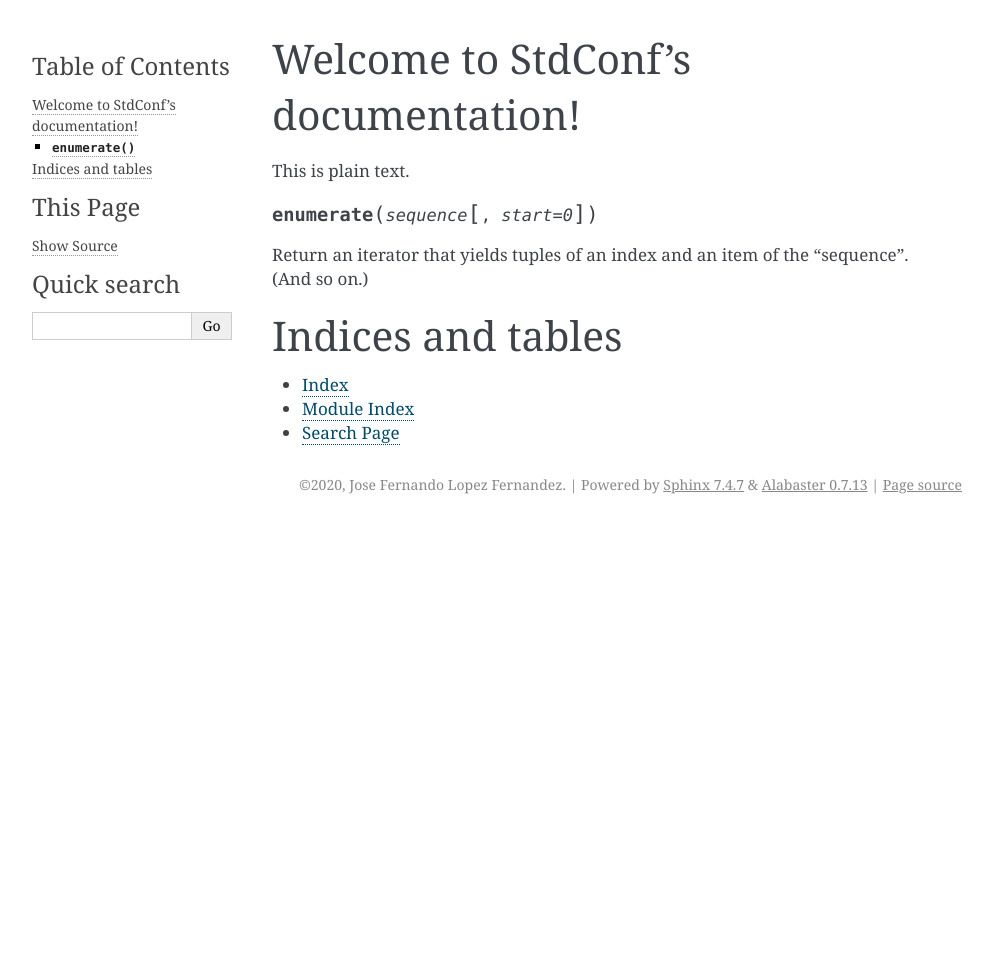
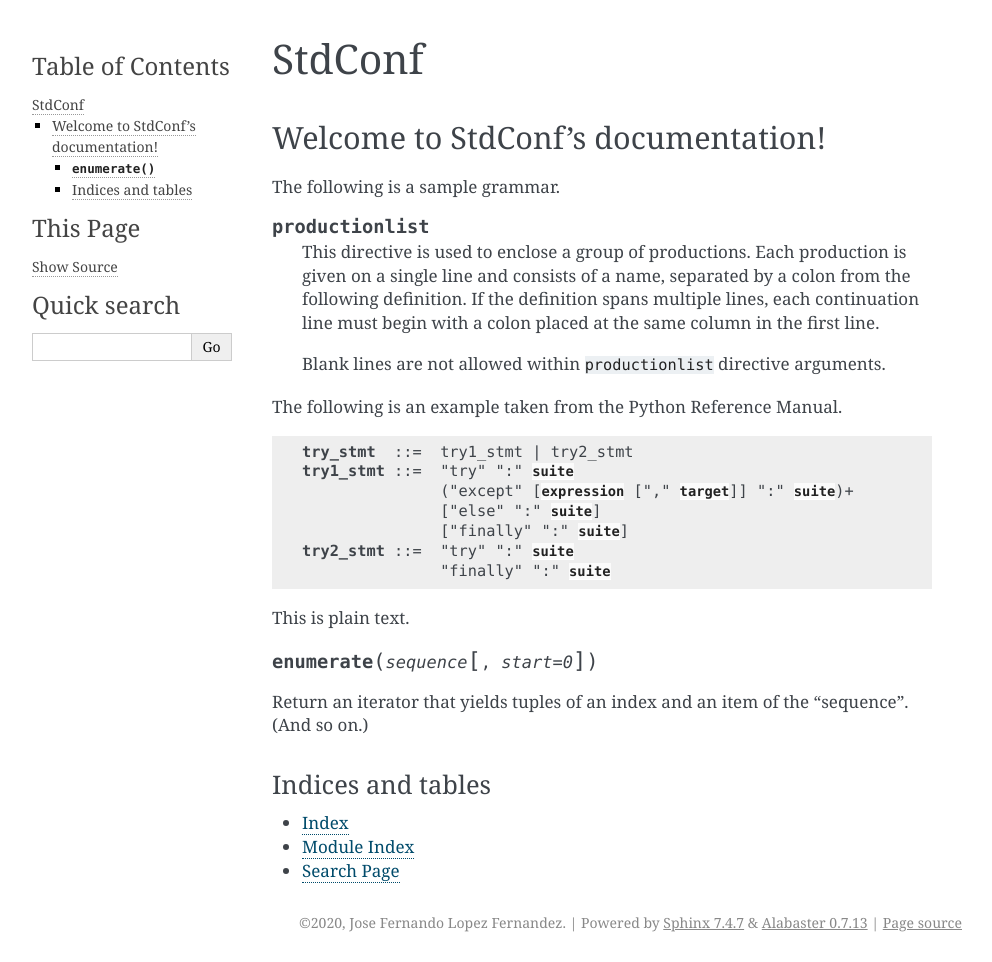
Before and after one commit to jflopezfernandez/Standard-Config, a Sphinx documentation site: the page built from docs/index.rst, in a window 1280 px wide. Shown: the whole page, without its empty margins (148-1140 px from the left). Built offline with Sphinx 7.4.7, drawn with Linux system fonts in a browser that asks for light colours; pages that are not in the unit, such as notebooks, are missing from menus; before the commit the page ends 900 px from its top, so only the background shows below that.

Commit message:
Experimenting with perl and reStructuredText

```diff
--- a/docs/index.rst
+++ b/docs/index.rst
@@ -3,14 +3,40 @@
    You can adapt this file completely to your liking, but it should at least
    contain the root `toctree` directive.
 
+====
+StdConf
+====
 Welcome to StdConf's documentation!
-===================================
+------------------------
 
 .. toctree::
    :maxdepth: 2
    :caption: Contents:
 
    introduction
+
+The following is a sample grammar.
+
+.. describe:: productionlist
+
+   This directive is used to enclose a group of productions. Each production is
+   given on a single line and consists of a name, separated by a colon from the
+   following definition. If the definition spans multiple lines, each
+   continuation line must begin with a colon placed at the same column in the
+   first line.
+
+   Blank lines are not allowed within ``productionlist`` directive arguments.
+
+The following is an example taken from the Python Reference Manual.
+
+.. productionlist::
+   try_stmt: try1_stmt | try2_stmt
+   try1_stmt: "try" ":" `suite`
+            : ("except" [`expression` ["," `target`]] ":" `suite`)+
+            : ["else" ":" `suite`]
+            : ["finally" ":" `suite`]
+   try2_stmt: "try" ":" `suite`
+            : "finally" ":" `suite`
 
 This is plain text.
 
```
Also changed, not shown: 1 other file.
